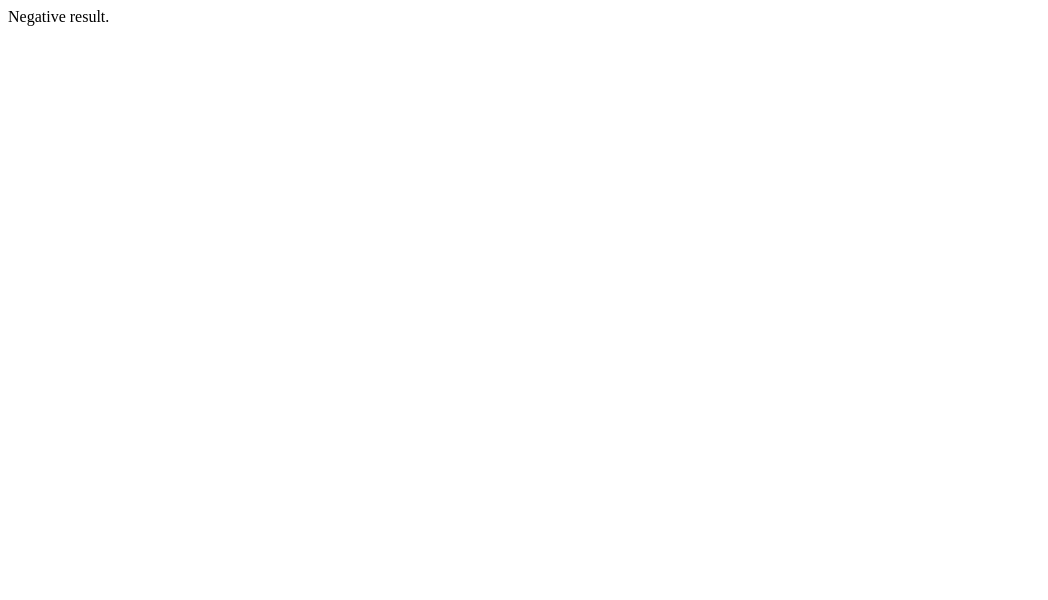
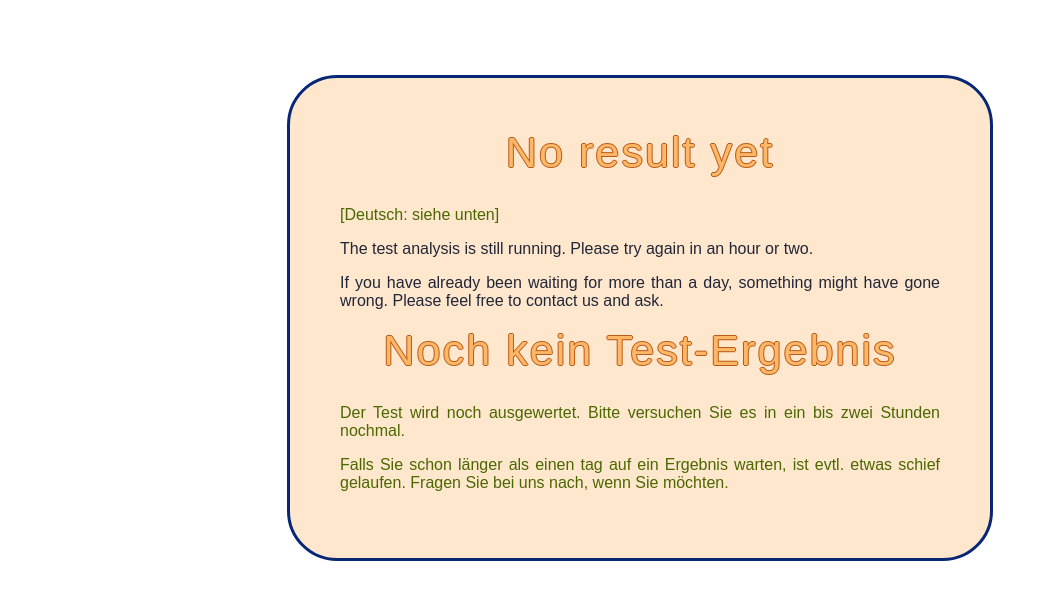
Before and after one commit to anders-biostat/test-ergebnis, a website: page public/not-ready.html in a window 1280 px wide. Shown: the whole page, without its empty margins (0-1048 px from the left). Drawn offline with Linux system fonts and the light colour scheme.

Commit message:
upd files

```diff
--- a/public/not-ready.html
+++ b/public/not-ready.html
@@ -2,11 +2,19 @@
 <html lang="en">
     <head>
         <meta charset="UTF-8"/>
-        <title>Document</title>
+        <title>ZMBH Covid-Test: No result yet</title>
+        <link rel="stylesheet" type="text/css" href="style.css">
     </head>
     <body>
-        <div>
-            Negative result.
+        <div id="content">
+        	<h1>No result yet</h1>
+            <p class="deu">[Deutsch: siehe unten]</p>
+            <p class="eng">The test analysis is still running. Please try again in an hour or two.</p>
+            <p class="eng">If you have already been waiting for more than a day, something might have gone wrong. Please feel free to contact us and ask.</p>
+
+			<h1>Noch kein Test-Ergebnis</h1>
+			<p class="deu">Der Test wird noch ausgewertet. Bitte versuchen Sie es in ein bis zwei Stunden nochmal.</p>
+            <p class="deu">Falls Sie schon länger als einen tag auf ein Ergebnis warten, ist evtl. etwas schief gelaufen. Fragen Sie bei uns nach, wenn Sie möchten.</p>
         </div>
     </body>
 </html>
```
